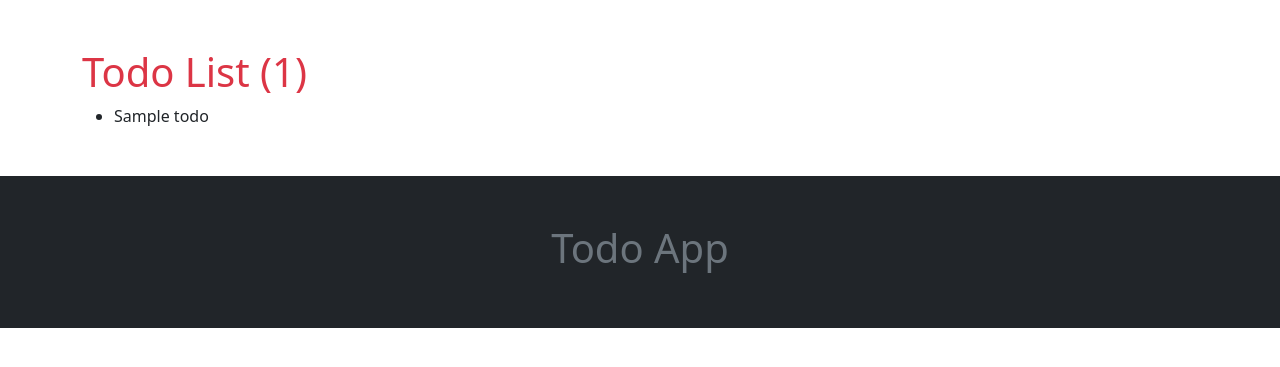
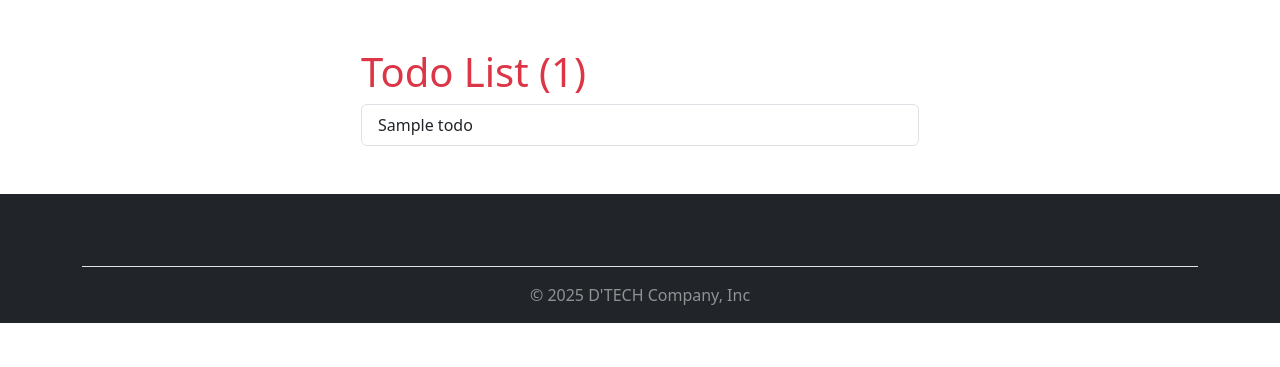
Before and after one commit to myasindogac59/todo_app, a Django app: page / in a window 1280 px wide. Shown: the part 56-423 px from the top of the page. Run offline with Django 5.2, Linux system fonts and the light colour scheme; tables that the repository leaves empty hold one stand-in row (values such as "Sample post"); some libraries are stand-ins or nearby versions.

Commit message:
added todo details

```diff
--- a/config/urls.py
+++ b/config/urls.py
@@ -16,8 +16,9 @@ Including another URLconf
 """
 from django.contrib import admin
 from django.urls import path
-from todo.views import home_view
+from todo.views import (home_view, todo_details)
 urlpatterns = [
     path('', home_view),
+    path('todo/<int:id>/', todo_details, name='todo_detail' ),
     path('admin/', admin.site.urls),
 ]
--- a/templates/core/footer.html
+++ b/templates/core/footer.html
@@ -1,7 +1,9 @@
-<div class="py-5 bg-dark mt-5">
+<div class="pt-5 bg-dark">
   <div class="container">
-    <div class="col">
-      <h1 class="text-secondary text-center">Todo App</h1>
-    </div>
+    <footer class="d-flex flex-wrap justify-content-center align-items-center py-3 my-4 border-top">
+      <div class="col-md-4 d-flex justify-content-center">
+        <span class="mb-3 mb-md-0 text-white-50">© 2025 D'TECH Company, Inc</span>
+      </div>
+    </footer>
   </div>
 </div>
--- a/todo/models.py
+++ b/todo/models.py
@@ -7,3 +7,6 @@ class Todo(models.Model):
   is_active = models.BooleanField(default=False)
   created_at = models.DateTimeField(auto_now_add=True)
   updated_at = models.DateTimeField(auto_now=True)
+
+  def __str__(self):
+    return self.title
--- a/todo/templates/todo/todo_list.html
+++ b/todo/templates/todo/todo_list.html
@@ -1,12 +1,12 @@
 {% extends 'core/base.html' %}
 
 {% block container %}
-<h1 class="text-danger">Todo List ({{ todos.count }})</h1>
-<ul>
+<div class="col-sm-6 offset-sm-3">
+  <h1 class="text-danger">Todo List ({{ todos.count }})</h1>
   {% for todo in todos %}
-  <li>
-    {{ todo.title }}
-  </li>
-  {% endfor %}
-</ul>
+<div class="list-group">
+  <a href="{% url 'todo_detail' id=todo.pk %}" class="list-group-item list-group-item-action">{{ todo.title }}</a>
+</div>
+{% endfor %}
+</div>
 {% endblock container %}
--- a/todo/views.py
+++ b/todo/views.py
@@ -1,10 +1,31 @@
-from django.shortcuts import render
-from django.http import HttpResponse
+from django.shortcuts import render, get_object_or_404
+from django.http import  Http404
 from todo.models import Todo
 # Create your views here.
 def home_view(request):
-  todos = Todo.objects.filter(is_active = True)
+  todos = Todo.objects.filter(
+    is_active = True,
+    # title__icontains = 'todo'
+  )
   context = dict(
-    todos = todos
+    todos = todos,
   )
   return render(request, 'todo/todo_list.html', context)
+
+# def todo_details(request, id):
+#   try:
+#     todo = Todo.objects.get(pk=id)
+#     context = dict(
+#       todo = todo
+#     )
+#     return render(request, 'todo/todo_details.html', context)
+#   except Todo.DoesNotExist:
+#       raise Http404
+
+
+def todo_details(request, id):
+    todo = get_object_or_404(Todo, pk=id)
+    context = dict(
+      todo = todo
+    )
+    return render(request, 'todo/todo_details.html', context)
```
Also changed, not shown: todo/templates/todo/todo_details.html (added, +13 -0 lines).
